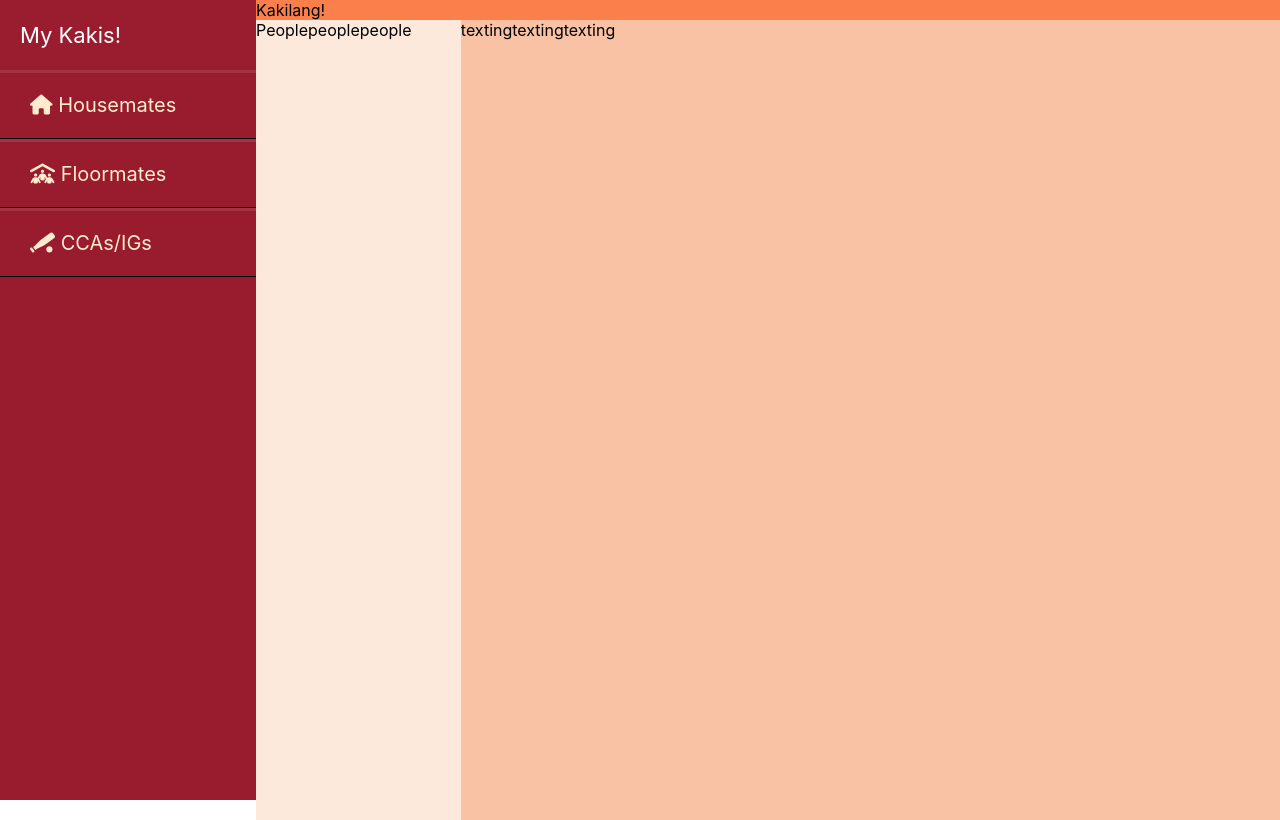
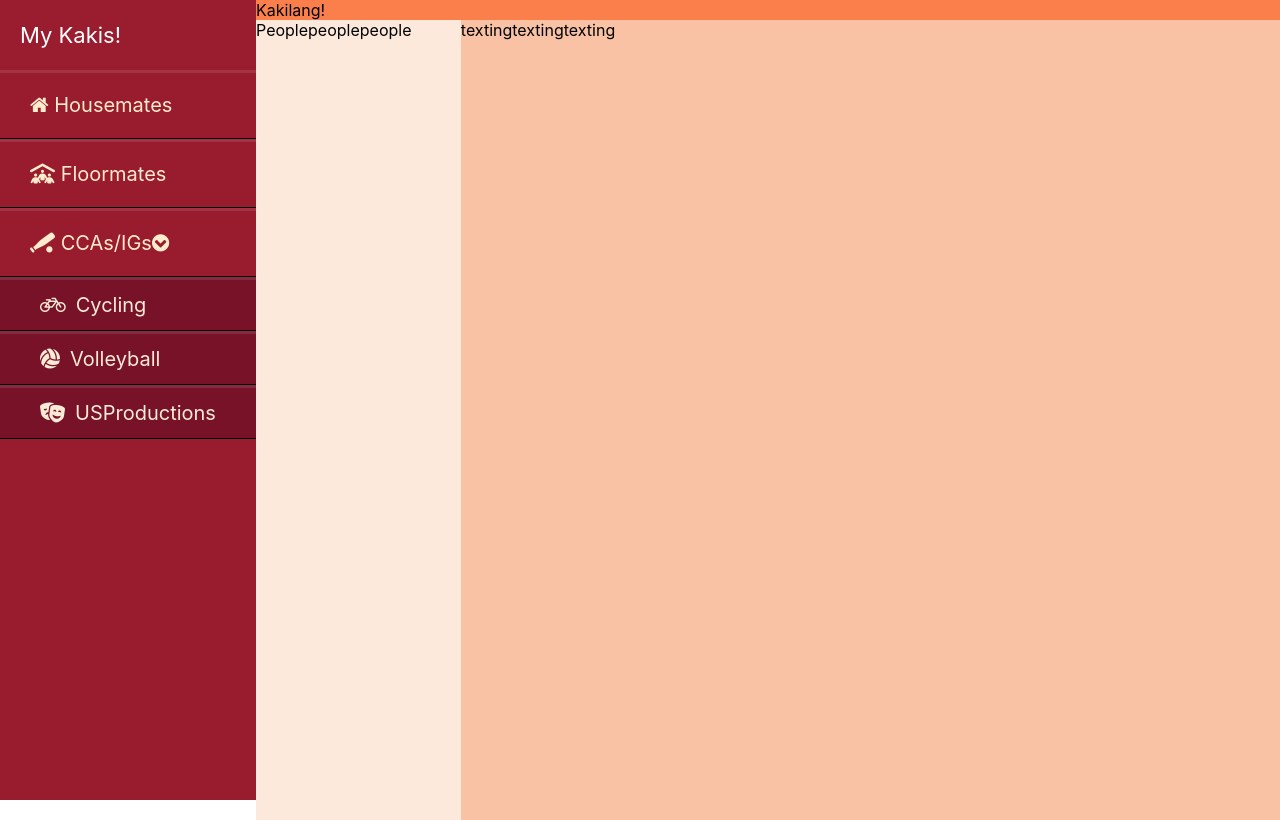
Before and after one commit to ChubbsBunns/Kakilang, a React (Create React App) app in the folder kakilang-web-app/: page / in a window 1280 px wide. Built offline with nearby package versions, Linux system fonts and the light colour scheme.

Commit message:
worked on landing page

```diff
--- a/kakilang-web-app/public/index.html
+++ b/kakilang-web-app/public/index.html
@@ -9,14 +9,17 @@
       href="https://fonts.googleapis.com/icon?family=Material+Icons"
       rel="stylesheet"
     />
+    <link
+      rel="stylesheet"
+      href="https://stackpath.bootstrapcdn.com/font-awesome/4.7.0/css/font-awesome.min.css"
+      crossorigin="anonmyous"
+    />
+    <script src="https://code.jquery.com/jquery-3.6.0.js"></script>
     <meta charset="utf-8" />
     <link rel="icon" href="%PUBLIC_URL%/favicon.ico" />
     <meta name="viewport" content="width=device-width, initial-scale=1" />
     <meta name="theme-color" content="#FCE9DC" />
-    <meta
-      name="description"
-      content="Kakilang: find your people"
-    />
+    <meta name="description" content="Kakilang: find your people" />
     <link rel="apple-touch-icon" href="%PUBLIC_URL%/logo192.png" />
     <!--
       manifest.json provides metadata used when your web app is installed on a
--- a/kakilang-web-app/src/App.css
+++ b/kakilang-web-app/src/App.css
@@ -1,4 +1,4 @@
-/*
+/* WILLIAM INITIAL STUFF
 .App {
   text-align: center;
 }
@@ -70,6 +70,29 @@
   height: 100%;
 }
 
+.sidebar-menu .sub-menu>ul>li>a>i{
+  margin-right:10px;
+  margin-left:30px;
+}
+
+.sidebar-menu .sub-menu>ul>li>a:link,
+.sidebar-menu .sub-menu>ul>li>a:visited{
+  background-color: rgb(120, 18, 41);
+  display: inline-block;
+  width:100%;
+  text-decoration: none;
+  color: antiquewhite;
+  line-height: 30px;
+  padding: 10px;
+  transition: 0.2s;
+}
+
+.sidebar-menu .sub-menu>ul>li>a:hover{
+  background-color: rgb(60, 9, 21);
+  color:rgb(255, 198, 160);
+  border-left: 5px solid rgb(255, 106, 190);
+}
+
 #list_of_people {
   background-color: rgb(252, 233, 220);
 }
@@ -125,8 +148,15 @@
   transition: 0.9s;
 }
 
-ul li:hover {
+.sidebar-menu>ul #Interest_Groups>ul>li>a{
+  background-color: rgb(97, 220, 36);
+  color: antiquewhite;
+  border-left: 5px solid #ff6abe;
+}
+
+.sidebar ul li:hover {
   background-color: rgb(108, 21, 34);
+  border-left: 7px solid rgb(255, 195, 42);
 }
 
 #check{
--- a/kakilang-web-app/src/App.js
+++ b/kakilang-web-app/src/App.js
@@ -1,6 +1,6 @@
 import React from "react";
 import "./App.css";
-/*
+/* WILLIAM INITIAL STUFF
 import { Routes, BrowserRouter, Route } from "react-router-dom";
 
 //component imports
@@ -10,7 +10,7 @@ import Registration from "./components/Registration.component";
 */
 function App() {
   return (
-    /*
+    /* WILLIAM INITIAL STUFF
     <div className="App">
       <header className="App-header">
         <a href="/" className="App-link">
@@ -31,12 +31,9 @@ function App() {
     */
     <body>
       <div className="header-main">
-      <div className="entire-sidebar">
-
-
         <div className="sidebar">
           <header>My Kakis!</header>
-          <ul>
+          <ul className="sidebar-menu">
             <li>
               <a href="#">
                 <span className="fa fa-house"></span>
@@ -49,14 +46,25 @@ function App() {
                 <span id="Floor"> Floormates</span>
               </a>
             </li>
+            <li className="sub-menu">
+              <a href="#"><i className="fa fa-baseball-bat-ball"></i> CCAs/IGs<i className="fa fa-chevron-circle-down indicator"></i></a>
+              <ul>
+                <li>
+                  <a href="#"><i className="fa fa-bicycle"></i>Cycling</a>
+                </li>
                 <li>
                   <a href="#">
-                <span className="fa fa-baseball-bat-ball"></span>
-                <span id="Interest_Groups"> CCAs/IGs</span>
+                    <i className="fa fa-volleyball"></i>Volleyball
+                  </a>
+                </li>
+                <li>
+                  <a href="#">
+                    <i className="fa fa-masks-theater"></i>USProductions
                   </a>
                 </li>
               </ul>
-        </div>
+            </li>
+          </ul>
         </div>
 
         <div className="title" id="banner-text">
```
Lines whose indentation alone changed are shown as unchanged.
